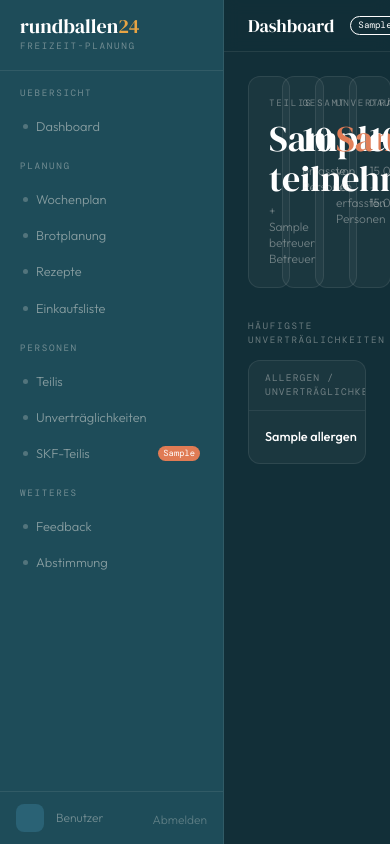
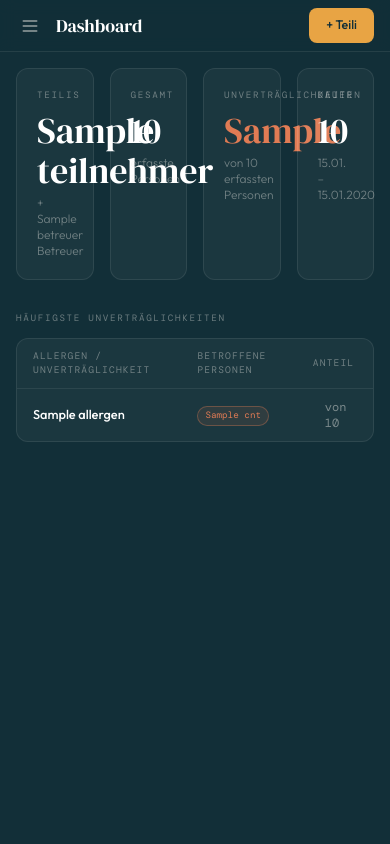
Before and after one commit to TrustyphoneP/rundballen25, a Django app: template templates/camps/dashboard.html in a window 390 px wide. Run offline with Django 5.2, Linux system fonts and the light colour scheme; the template is opened without the code that fills it: most values are stand-ins (such as "Sample title", 1, 10 or a date in 2020); some libraries are stand-ins or nearby versions.

Commit message:
hamburger menu

```diff
--- a/templates/base/base.html
+++ b/templates/base/base.html
@@ -4,7 +4,11 @@
   <meta charset="UTF-8">
   <meta name="viewport" content="width=device-width, initial-scale=1.0">
   <meta name="theme-color" content="#1e4c59">
-  <title>{% block title %}rundballen25{% endblock %}</title>
+  <title>{% block title %}rundballen24{% endblock %}</title>
+  {% load static %}
+  <link rel="icon" type="image/x-icon" href="{% static 'favicon.ico' %}?v=2">
+  <link rel="icon" type="image/png" sizes="32x32" href="{% static 'favicon-32x32.png' %}?v=2">
+  <link rel="apple-touch-icon" href="{% static 'apple-touch-icon.png' %}?v=2">
 
   <script src="https://cdn.tailwindcss.com"></script>
   <script>
@@ -52,9 +56,7 @@
       outline:none !important;
       width:100%;
     }
-    input:focus, select:focus, textarea:focus {
-      border-color:#3a7a8f !important;
-    }
+    input:focus, select:focus, textarea:focus { border-color:#3a7a8f !important; }
     input::placeholder { color:rgba(240,237,232,0.35) !important; }
     select option { background:#122f38; }
     label.check-label { display:flex; align-items:center; gap:6px; cursor:pointer; font-size:0.8rem; }
@@ -72,7 +74,7 @@
              font-size:0.58rem; padding:2px 7px; border-radius:999px; border:1px solid; white-space:nowrap; }
     .badge-warn { color:#e07b54; border-color:rgba(224,123,84,0.35); background:rgba(224,123,84,0.1); }
     .badge-ok   { color:#4caf7d; border-color:rgba(76,175,125,0.35); background:rgba(76,175,125,0.1); }
-    .badge-blü { color:#e8a444; border-color:rgba(232,164,68,0.3);  background:rgba(232,164,68,0.1); }
+    .badge-blü  { color:#e8a444; border-color:rgba(232,164,68,0.3);  background:rgba(232,164,68,0.1); }
     .badge-muted{ color:rgba(240,237,232,0.45); border-color:rgba(240,237,232,0.12); background:transparent; }
     .card { background:rgba(255,255,255,0.04); border:1px solid rgba(240,237,232,0.09); border-radius:12px; }
     .section-mono { font-family:'DM Mono',monospace; font-size:0.58rem; letter-spacing:0.18em;
@@ -88,57 +90,88 @@
     .flash-success { background:rgba(76,175,125,0.1); border-color:rgba(76,175,125,0.3); color:#4caf7d; }
     .flash-warning { background:rgba(224,123,84,0.1); border-color:rgba(224,123,84,0.3); color:#e07b54; }
     .flash-error   { background:rgba(224,123,84,0.15); border-color:rgba(224,123,84,0.4); color:#e07b54; }
+    /* Mobile sidebar overlay */
+    .sidebar-overlay { position:fixed; inset:0; background:rgba(0,0,0,0.5); z-index:40; }
+    .sidebar-drawer  { position:fixed; top:0; left:0; height:100%; width:224px; z-index:50;
+                       transition:transform 0.25s ease; }
   </style>
   {% block extra_head %}{% endblock %}
 </head>
-<body class="h-full bg-p-dark text-white font-sans antialiased flex overflow-hidden">
+<body class="h-full bg-p-dark text-white font-sans antialiased"
+      x-data="{ sidebarOpen: false }"
+      @keydown.escape.window="sidebarOpen = false">
 
-  <!-- SIDEBAR -->
-  <aside class="w-56 flex-shrink-0 flex flex-col border-r h-full overflow-hidden"
-         style="background:#1e4c59; border-color:rgba(240,237,232,0.09);">
+  <!-- MOBILE OVERLAY -->
+  <div class="sidebar-overlay lg:hidden"
+       x-show="sidebarOpen"
+       x-transition:enter="transition-opacity duration-200"
+       x-transition:enter-start="opacity-0"
+       x-transition:enter-end="opacity-100"
+       x-transition:leave="transition-opacity duration-200"
+       x-transition:leave-start="opacity-100"
+       x-transition:leave-end="opacity-0"
+       @click="sidebarOpen = false"
+       style="display:none;">
+  </div>
+
+  <div class="flex h-full overflow-hidden">
+
+    <!-- SIDEBAR (desktop: always visible, mobile: drawer) -->
+    <aside class="sidebar-drawer lg:relative lg:translate-x-0 lg:flex lg:flex-col w-56 flex-shrink-0 border-r h-full overflow-hidden"
+           style="background:#1e4c59; border-color:rgba(240,237,232,0.09);"
+           :class="sidebarOpen ? 'flex flex-col translate-x-0' : '-translate-x-full lg:translate-x-0 lg:flex lg:flex-col'">
+
       <!-- Logo -->
-    <div class="px-5 py-4 border-b" style="border-color:rgba(240,237,232,0.09);">
+      <div class="px-5 py-4 border-b flex items-center justify-between" style="border-color:rgba(240,237,232,0.09);">
         <a href="{% url 'camps:dashboard' %}" class="block">
           <div class="font-display text-xl leading-none">
             rundballen<span style="color:#e8a444">24</span>
           </div>
           <div class="section-mono mt-1">Freizeit-Planung</div>
         </a>
+        <!-- Close button (mobile only) -->
+        <button class="lg:hidden p-1 rounded" style="color:rgba(240,237,232,0.5);"
+                @click="sidebarOpen = false">
+          <svg xmlns="http://www.w3.org/2000/svg" class="w-5 h-5" fill="none" viewBox="0 0 24 24" stroke="currentColor">
+            <path stroke-linecap="round" stroke-linejoin="round" stroke-width="2" d="M6 18L18 6M6 6l12 12"/>
+          </svg>
+        </button>
       </div>
 
       <!-- Nav -->
       <nav class="flex-1 px-3 py-3 overflow-y-auto">
-      <div class="section-mono px-2 mb-2 mt-1">Uebersicht</div>
-      <a href="{% url 'camps:dashboard' %}" class="nav-link {% if request.resolver_match.url_name == 'dashboard' %}active{% endif %}">
+        <div class="section-mono px-2 mb-2 mt-1">Übersicht</div>
+        <a href="{% url 'camps:dashboard' %}" @click="sidebarOpen = false"
+           class="nav-link {% if request.resolver_match.url_name == 'dashboard' %}active{% endif %}">
           <div class="nav-dot"></div> Dashboard
         </a>
 
         {% if active_camp %}
         <div class="section-mono px-2 mb-2 mt-4">Planung</div>
-      <a href="{% if active_camp %}{% url 'meals:week_plan' camp_pk=active_camp.pk %}{% else %}{% url 'meals:index' %}{% endif %}" class="nav-link {% if 'meals' in request.resolver_match.app_name %}active{% endif %}">
+        <a href="{% url 'meals:week_plan' camp_pk=active_camp.pk %}" @click="sidebarOpen = false"
+           class="nav-link {% if 'meals' in request.resolver_match.app_name %}active{% endif %}">
           <div class="nav-dot"></div> Wochenplan
         </a>
-      <a href="#" class="nav-link">
-        <div class="nav-dot"></div> Brotplanung
-      </a>
-      <a href="{% url 'recipes:list' %}"
+        <a href="#" class="nav-link"><div class="nav-dot"></div> Brotplanung</a>
+        <a href="{% url 'recipes:list' %}" @click="sidebarOpen = false"
            class="nav-link {% if 'recipes' in request.resolver_match.app_name %}active{% endif %}">
           <div class="nav-dot"></div> Rezepte
         </a>
-      <a href="{% url 'shopping:create_from_plan' %}" class="nav-link {% if 'shopping' in request.resolver_match.app_name %}active{% endif %}">
+        <a href="{% url 'shopping:create_from_plan' %}" @click="sidebarOpen = false"
+           class="nav-link {% if 'shopping' in request.resolver_match.app_name %}active{% endif %}">
           <div class="nav-dot"></div> Einkaufsliste
         </a>
 
         <div class="section-mono px-2 mb-2 mt-4">Personen</div>
-      <a href="{% url 'camps:participant_list' camp_pk=active_camp.pk %}"
+        <a href="{% url 'camps:participant_list' camp_pk=active_camp.pk %}" @click="sidebarOpen = false"
            class="nav-link {% if 'participant' in request.resolver_match.url_name %}active{% endif %}">
           <div class="nav-dot"></div> Teilis
         </a>
-      <a href="{% url 'camps:allergen_overview' camp_pk=active_camp.pk %}"
+        <a href="{% url 'camps:allergen_overview' camp_pk=active_camp.pk %}" @click="sidebarOpen = false"
            class="nav-link {% if request.resolver_match.url_name == 'allergen_overview' %}active{% endif %}">
           <div class="nav-dot"></div> Unverträglichkeiten
         </a>
-      <a href="{% url 'camps:skf_list' camp_pk=active_camp.pk %}"
+        <a href="{% url 'camps:skf_list' camp_pk=active_camp.pk %}" @click="sidebarOpen = false"
            class="nav-link {% if request.resolver_match.url_name == 'skf_list' %}active{% endif %}">
           <div class="nav-dot"></div> SKF-Teilis
           {% if stats.mit_intol %}
@@ -150,7 +183,10 @@
 
         <div class="section-mono px-2 mb-2 mt-4">Weiteres</div>
         <a href="#" class="nav-link"><div class="nav-dot"></div> Feedback</a>
-      <a href="{% url 'voting:index' %}" class="nav-link {% if 'voting' in request.resolver_match.app_name %}active{% endif %}"><div class="nav-dot"></div> Abstimmung</a>
+        <a href="{% url 'voting:index' %}" @click="sidebarOpen = false"
+           class="nav-link {% if 'voting' in request.resolver_match.app_name %}active{% endif %}">
+          <div class="nav-dot"></div> Abstimmung
+        </a>
         {% endif %}
       </nav>
 
@@ -177,17 +213,26 @@
     <div class="flex-1 flex flex-col overflow-hidden min-w-0">
 
       <!-- Topbar -->
-    <header class="flex items-center gap-4 px-6 border-b flex-shrink-0"
+      <header class="flex items-center gap-3 px-4 lg:px-6 border-b flex-shrink-0"
               style="height:52px; border-color:rgba(240,237,232,0.09); background:rgba(18,47,56,0.6); backdrop-filter:blur(8px);">
-      <h1 class="font-display text-lg flex-1">{% block page_title %}{% endblock %}</h1>
+        <!-- Hamburger (mobile only) -->
+        <button class="lg:hidden p-1 rounded flex-shrink-0" style="color:rgba(240,237,232,0.6);"
+                @click="sidebarOpen = true">
+          <svg xmlns="http://www.w3.org/2000/svg" class="w-5 h-5" fill="none" viewBox="0 0 24 24" stroke="currentColor">
+            <path stroke-linecap="round" stroke-linejoin="round" stroke-width="2" d="M4 6h16M4 12h16M4 18h16"/>
+          </svg>
+        </button>
+        <h1 class="font-display text-lg flex-1 truncate">{% block page_title %}{% endblock %}</h1>
         {% if active_camp %}
-      <span class="badge badge-blue">{{ active_camp.name }}</span>
+        <span class="badge badge-muted hidden sm:inline-flex">{{ active_camp.name }}</span>
         {% endif %}
+        <div class="flex items-center gap-2 flex-shrink-0">
           {% block topbar_actions %}{% endblock %}
+        </div>
       </header>
 
       <!-- Content -->
-    <main class="flex-1 overflow-y-auto p-6">
+      <main class="flex-1 overflow-y-auto p-4 lg:p-6">
         {% if messages %}
           {% for msg in messages %}
           <div class="flash flash-{{ msg.tags }}">{{ msg }}</div>
@@ -197,5 +242,7 @@
       </main>
     </div>
 
+  </div>
+
 </body>
 </html>
```
Lines whose indentation alone changed are shown as unchanged.
